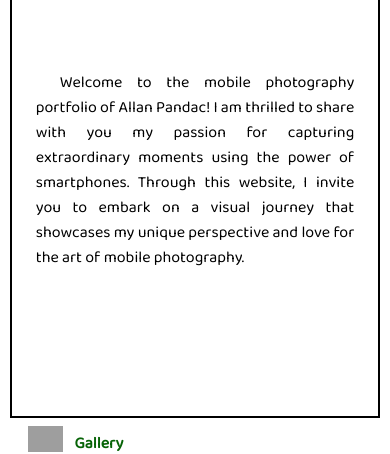
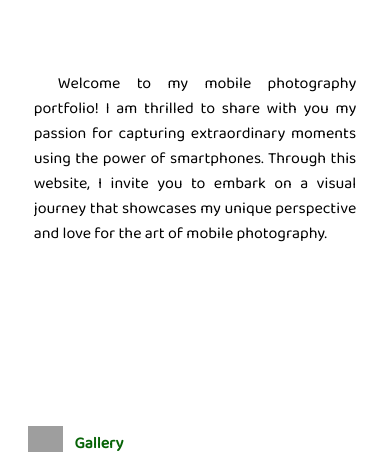
Before and after one commit to Mackiee21/PixelPanda, a React (Vite) app in the folder client/: page / in a window 390 px wide. Shown: the part 402-856 px from the top of the page. Built offline with nearby package versions, Linux system fonts and the light colour scheme; grey boxes are pictures that could not be loaded; some icons are missing.

Commit message:
finalized?

```diff
--- a/client/src/App.jsx
+++ b/client/src/App.jsx
@@ -12,12 +12,18 @@ function App() {
     let option = {
         rootMargin: "-150px"
     }
+
     useEffect(() => {
         const observer = new IntersectionObserver(entries => {
             entries.forEach(entry => {
                 if(entry.isIntersecting){
                     //console.log('title-wrapper: ', entry)
                     //console.log(entry.target.id)
+                    if(window.innerWidth <= 600){
+                        option = {
+                            rootMargin: "-50px"
+                        }
+                    }
                     entry.target.classList.add("animate");
                     setActiveLink(entry.target.id);
                 }else{
--- a/client/src/components/About.jsx
+++ b/client/src/components/About.jsx
@@ -17,7 +17,7 @@ function About() {
             </div>
             <div className="right-section">
                 <p>
-                    Welcome to the mobile photography portfolio of Allan Pandac!
+                    Welcome to my mobile photography portfolio!
                     I am thrilled to share with you my passion for capturing extraordinary
                     moments using the power of smartphones. Through this website, I invite you
                     to embark on a visual journey that showcases my unique perspective and love
--- a/client/src/scss/about.scss
+++ b/client/src/scss/about.scss
@@ -9,8 +9,6 @@
     @media(max-width: 40rem){
         flex-direction: column;
         gap: 0;
-        min-height: calc(100vh - 80px);
-        border: 2px solid black;
     }
     .left-section{
         flex: 1;
@@ -60,7 +58,7 @@
     .right-section {
         flex: 2;
         @media (max-width: 40rem){
-            padding: 0 1.5rem;
+            padding: 0 1.5rem 1.5rem;
          }
         p{
             text-indent: 1.5rem;
```
Also changed, not shown: 4 other files (tests, documents, lock files or other folders).
